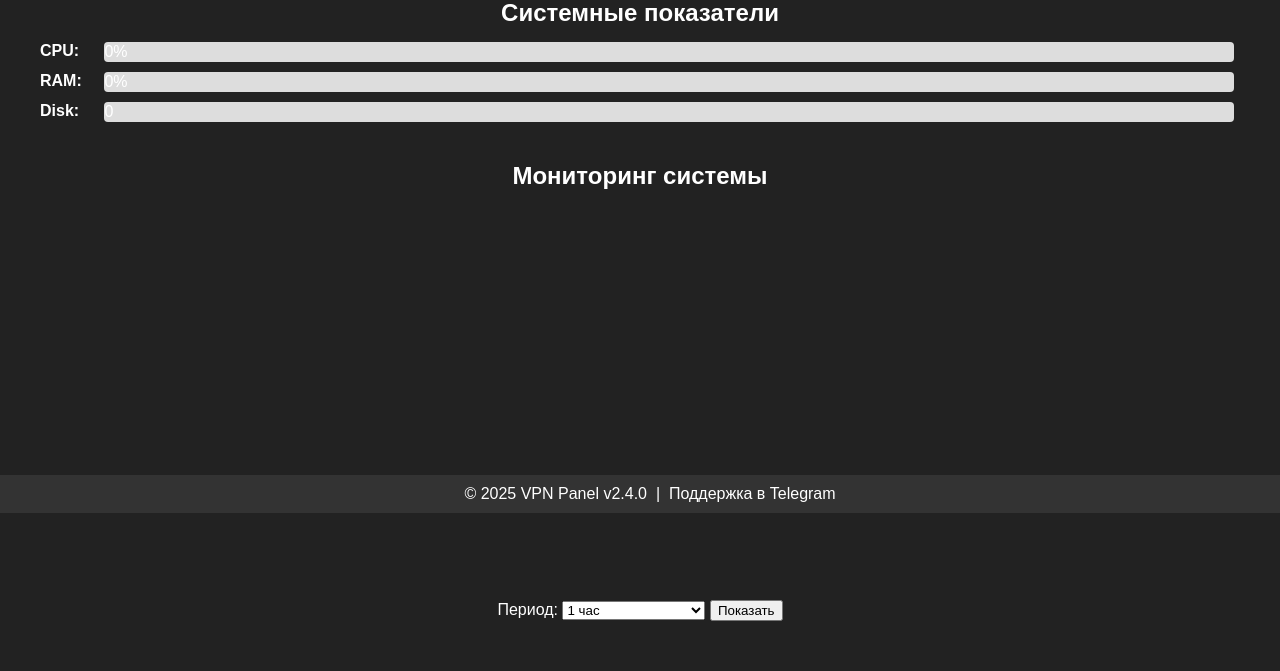
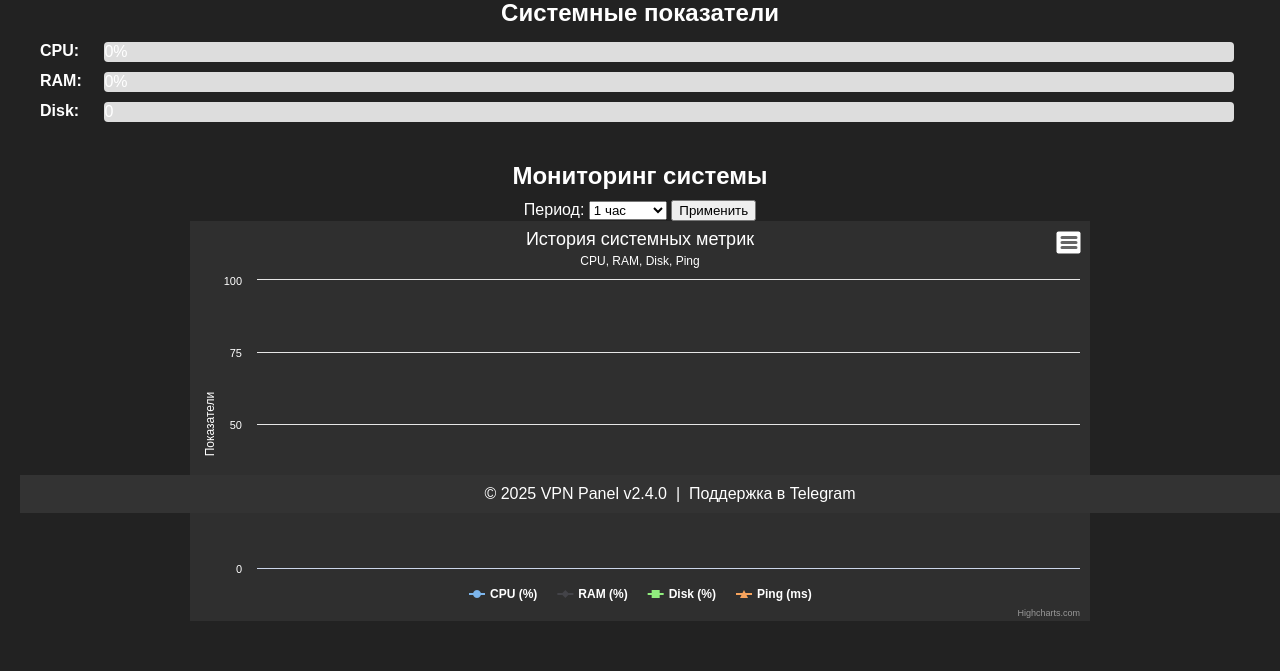
Before and after one commit to Rostarc/web-cabinet, a PHP site: page /to/ in a window 1280 px wide. Shown: the part 287-958 px from the top of the page. Run offline with PHP 8.4, Linux system fonts and the light colour scheme; the visitor is signed in with stand-in values (Sample User, id 1); data that the repository does not hold is empty.

Commit message:
Add files via upload

```diff
--- a/inc/footer.php
+++ b/inc/footer.php
@@ -3,7 +3,6 @@
         <span>© <?php echo date('Y'); ?> VPN Panel v<?php echo SITE_VERSION; ?></span>
         &nbsp;|&nbsp;
         <a href="https://t.me/vpn_vendor" target="_blank">
-            <!-- Если есть своя иконка телеграм, вставьте <img src="/img/telegram-icon.png" ...> -->
             Поддержка в Telegram
         </a>
     </footer>
--- a/inc/home.php
+++ b/inc/home.php
@@ -43,7 +43,9 @@ if (!$uptimeStr) {
 $ovpnStatus = trim(shell_exec('systemctl is-active openvpn@client1 2>/dev/null'));
 $wgStatus   = trim(shell_exec('systemctl is-active wg-quick@tun0 2>/dev/null'));
 function formatStatus($status) {
-    return ($status === 'active') ? "<span style='color:lime;'>Активен</span>" : "<span style='color:red;'>Выключен</span>";
+    return ($status === 'active')
+        ? "<span style='color:lime;'>Активен</span>"
+        : "<span style='color:red;'>Выключен</span>";
 }
 ?>
 
@@ -57,10 +59,12 @@ function formatStatus($status) {
     <h2>VPN-сервисы:</h2>
     <div style="display:flex; justify-content:center; gap:40px;">
         <div>
-            <a href="/openvpn">OpenVPN</a>: <?php echo formatStatus($ovpnStatus); ?>
+            <a href="/openvpn">OpenVPN</a>:
+            <?php echo formatStatus($ovpnStatus); ?>
         </div>
         <div>
-            <a href="/wireguard">WireGuard</a>: <?php echo formatStatus($wgStatus); ?>
+            <a href="/wireguard">WireGuard</a>:
+            <?php echo formatStatus($wgStatus); ?>
         </div>
     </div>
 </div>
@@ -88,30 +92,41 @@ function formatStatus($status) {
     </div>
 </div>
 
-</style>
+<!-- Заголовок для Highcharts -->
+<h2 style="text-align:center; margin-top:40px;">Мониторинг системы</h2>
 
-<!-- Комбинированный график для мониторинга системы -->
-<h2 style="text-align:center; margin-top:40px;">Мониторинг системы</h2>
-<canvas id="chartCombined" style="display:block; margin:0 auto; max-width:900px; height:400px;"></canvas>
-
-<!-- Фильтр по времени для истории пинга -->
+<!-- Блок фильтра по времени и сброса зума -->
 <div style="text-align:center; margin-bottom:10px;">
   <label for="selectRange">Период:</label>
   <select id="selectRange">
-        <option value="300">Последние 5 минут</option>
-        <option value="900">15 минут</option>
+    <option value="300">5 минут</option>
     <option value="1800">30 минут</option>
     <option value="3600" selected>1 час</option>
-        <option value="10800">3 часа</option>
+    <option value="21600">6 часов</option>
     <option value="86400">24 часа</option>
   </select>
-    <button id="btnRangeApply">Показать</button>
-</div>
+  <button id="btnApplyRange">Применить</button>
 
-<!-- Подключение внешних скриптов -->
+<!-- Сам график -->
+<div id="chartCombined" style="max-width:900px; height:400px; margin: 0 auto;"></div>
+
+<!-- Подключаем библиотеки Highcharts -->
+<script src="https://code.highcharts.com/highcharts.js"></script>
+<script src="https://code.highcharts.com/modules/exporting.js"></script>
+<script src="https://code.highcharts.com/modules/accessibility.js"></script>
+<!-- (Дополнительно) <script src="https://code.highcharts.com/highcharts-more.js"></script> -->
+
+<!-- Скрипт с логикой Highcharts (home_highcharts.js) -->
+<script src="/js/home_highcharts.js"></script>
+
+<!-- Скрипт со старыми прогресс-барами и пингом (home.js) -->
+<script src="/js/home.js"></script>
+
+<!-- (Опционально) Подключение chart.js, если нужно -->
 <script src="https://cdn.jsdelivr.net/npm/chart.js"></script>
-<script src="/js/home.js"></script>
+
 <script>
+// Раскрытие/скрытие таблицы Сетевые интерфейсы
 document.addEventListener('DOMContentLoaded', function() {
     const toggleBtn = document.getElementById('toggle-ifaces');
     const tableDiv = document.getElementById('interfaces-table');
@@ -130,7 +145,7 @@ document.addEventListener('DOMContentLoaded', function() {
     </div>
 
     <footer>
-        <span>© 2025 VPN Panel v1.0</span>
+        <span>© 2025 VPN Panel v2.4.0</span>
         &nbsp;|&nbsp;
         <a href="https://t.me/vpn_vendor" target="_blank">
             Поддержка в Telegram
```
Lines whose indentation alone changed are shown as unchanged.
